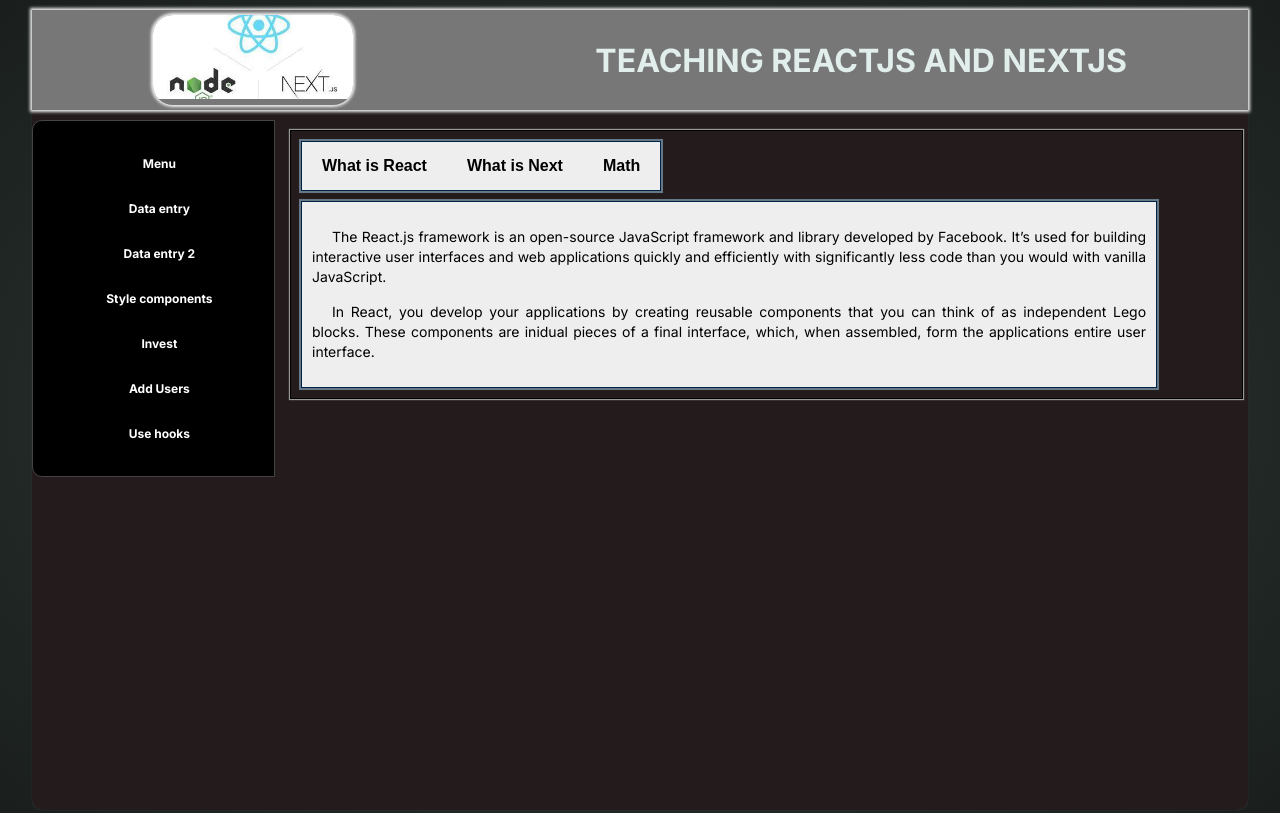
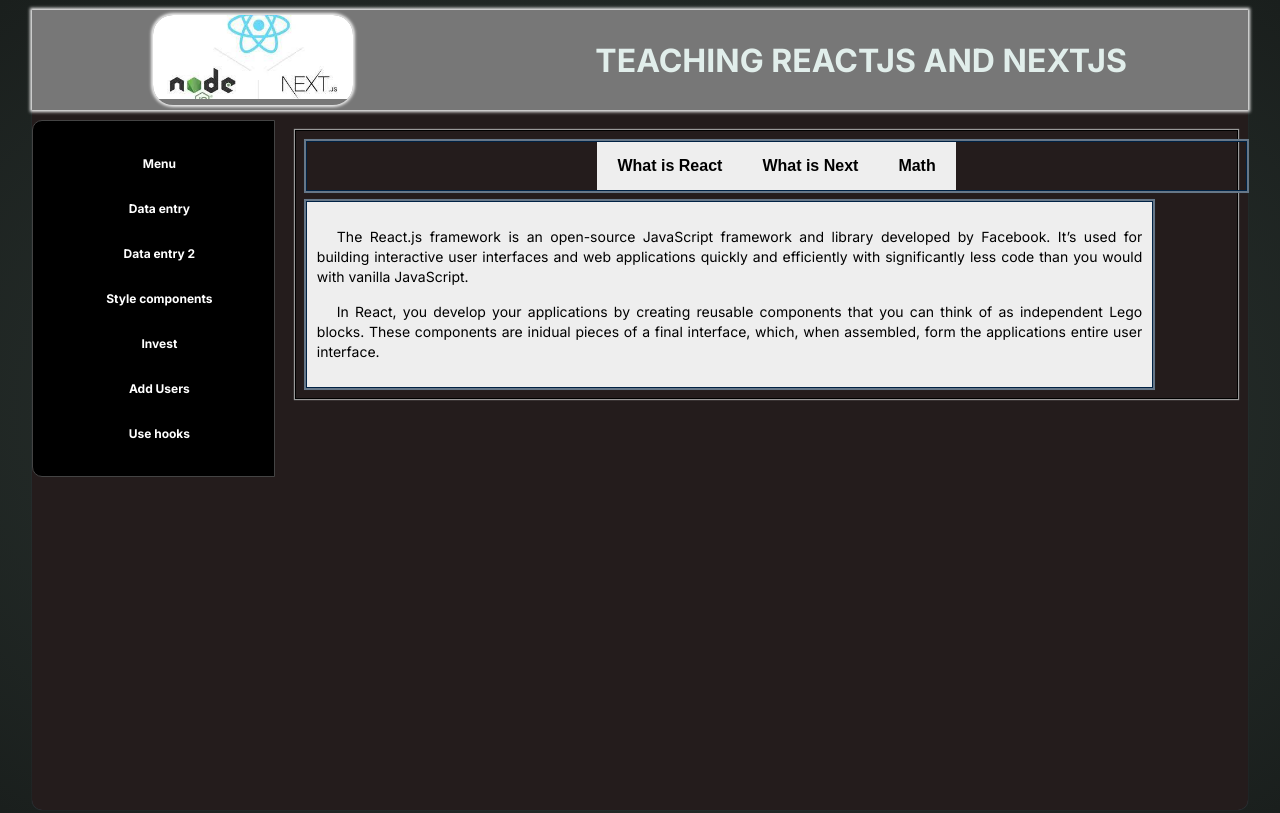
Before and after one commit to ashrafabusunaina1986/nextlearn12, a Next.js app: page /menu in a window 1280 px wide. Built offline with nearby package versions, Linux system fonts and the light colour scheme.

Commit message:
first commit

```diff
--- a/src/app/Buttons/page.module.css
+++ b/src/app/Buttons/page.module.css
@@ -2,5 +2,5 @@
 .content{
     margin: auto;
     background-color: #eee;
-    width: 800px;
+    width: 100%;
 }
--- a/src/app/data_entry/page.module.css
+++ b/src/app/data_entry/page.module.css
@@ -1,7 +1,7 @@
 .container{
     box-shadow: 0 0 0.5px 1px #444;
     min-width: 950px;
-    width: 950px;
+    width: 98%;
     margin: 10px auto;
     background-color: #eee3e3;
     border-radius: 3px;
--- a/src/app/data_entry2/page.module.css
+++ b/src/app/data_entry2/page.module.css
@@ -2,4 +2,5 @@
     background-color: #eee;
     margin: 30px auto;
     height: max-content;
+    width: 98%;
 }
--- a/src/app/hooks/page.module.css
+++ b/src/app/hooks/page.module.css
@@ -7,4 +7,5 @@
     color: #070404;
     height: max-content;
     padding: 20px;
+    width: 98%;
 }
--- a/src/app/invest/page.module.css
+++ b/src/app/invest/page.module.css
@@ -1,4 +1,5 @@
 .content{
     background-color: aliceblue;
     margin: auto;
+    width: 98%;
 }
--- a/src/app/menu/page.module.css
+++ b/src/app/menu/page.module.css
@@ -2,5 +2,5 @@
     border: 0.01px solid #000;
     box-shadow: 0 0 1px 0.55px #999;
     margin: 10px auto;
-    width: 99%;
+    width: 98%;
 }
--- a/src/components/Menu/menu.module.css
+++ b/src/components/Menu/menu.module.css
@@ -2,7 +2,10 @@
     border: 0.2px solid #024;
     margin: 10px ;
     width: max-content;
-    box-shadow: 0 0 0.5px 2px #678;}
+    box-shadow: 0 0 0.5px 2px #678;
+    width: 100%;
+}
+
 
 .item{
     padding: 15px 20px;
--- a/src/components/dataEntry2/data_entry2.module.css
+++ b/src/components/dataEntry2/data_entry2.module.css
@@ -1,5 +1,5 @@
 .container{
-    width: 98%;
+    width: 100%;
     background-color: #fff;
     box-shadow: 0 0 2px 1px #555;
     padding: 20px;
```
